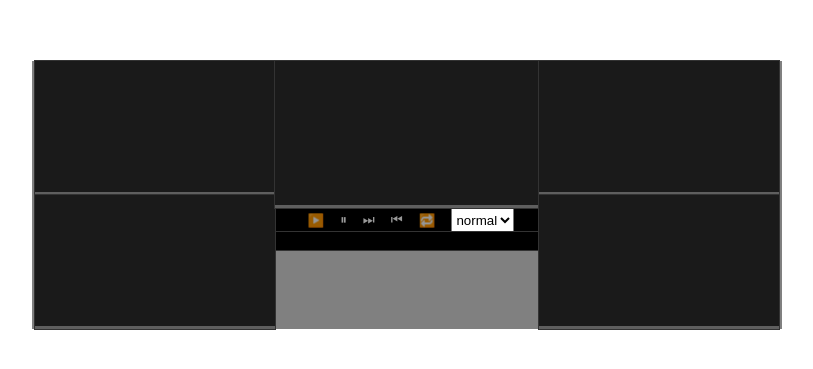
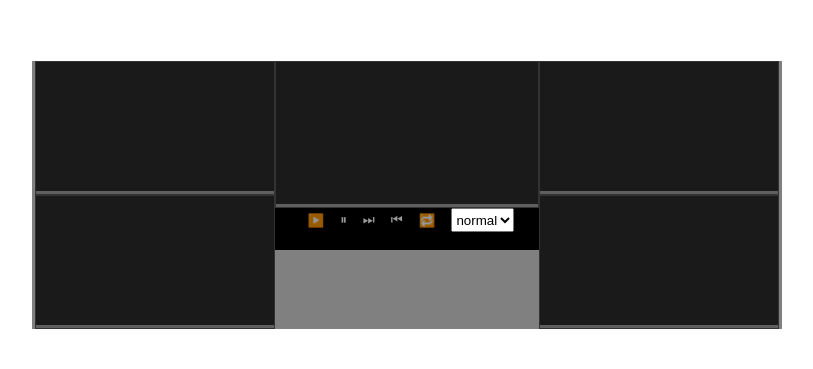
Before and after one commit to bobanko/starshipPlayer, a website built with webpack: page index.html in a window 1280 px wide. Shown: the part 205-574 px from the top of the page, 233-1046 px from the left. Built offline with nearby package versions, Linux system fonts and the light colour scheme.

Commit message:
minor restyling

```diff
--- a/src/control-panel.less
+++ b/src/control-panel.less
@@ -4,7 +4,6 @@
   justify-content: center;
 
   background-color: black;
-  box-shadow: 0 0 0px 1px lighten(@canvas_bg, 10%);
 
   button {
     border: none;
--- a/src/player/player.less
+++ b/src/player/player.less
@@ -14,7 +14,9 @@
   //box-shadow: 0 0 0 1px lighten(@canvas_bg, 10%);
   box-sizing: border-box;
   //border: 1px solid lighten(@canvas_bg, 10%);
-  box-shadow: 0 0 0px 1px lighten(@canvas_bg, 10%);
+  //box-shadow: 0 0 0px 1px lighten(@canvas_bg, 10%);
+
+  border: 1px solid lighten(@canvas_bg, 10%);
 
   canvas {
     width: inherit;
```
Also changed, not shown: src/dashboard.less (+3 -4 lines).
